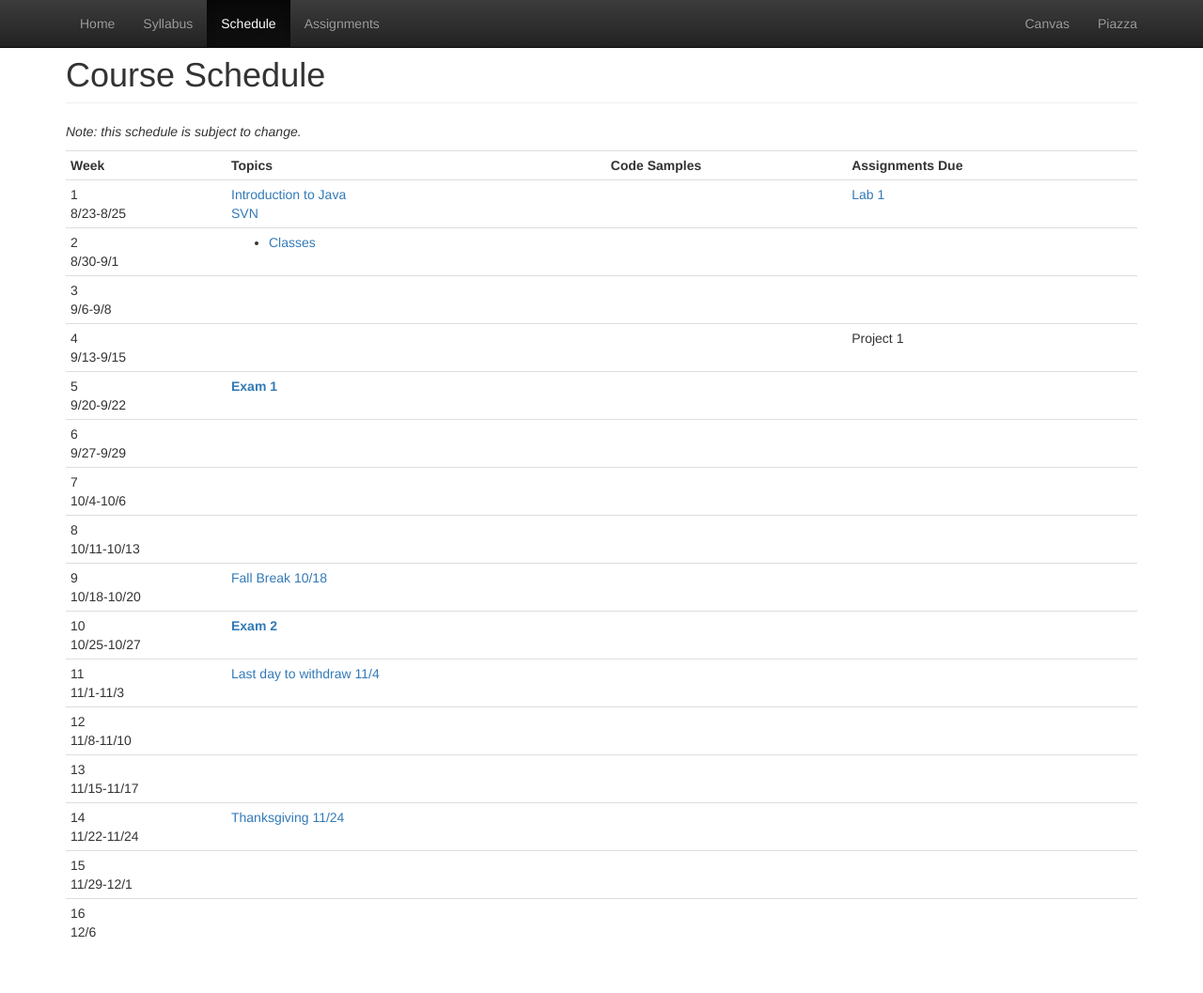
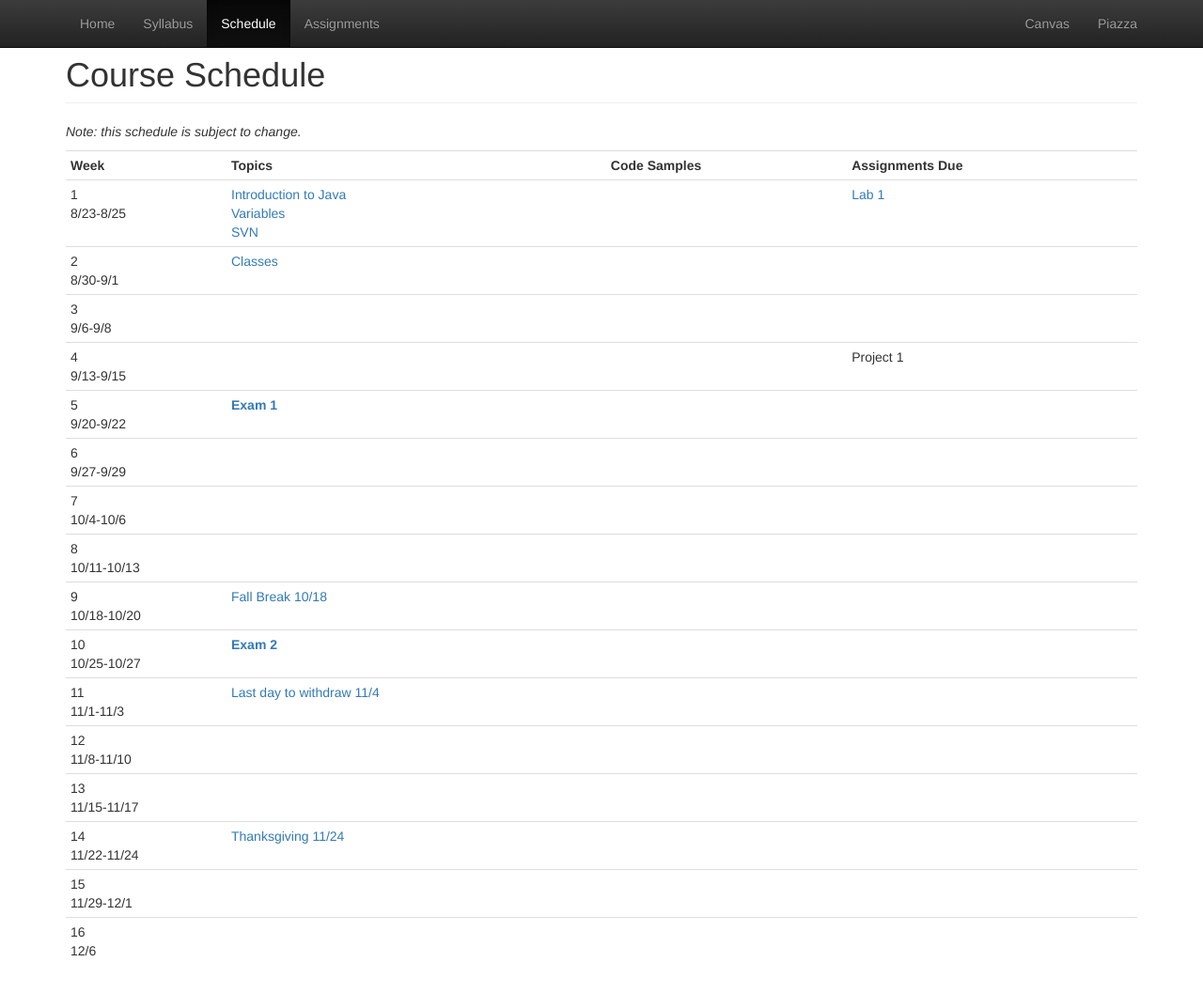
Before and after one commit to CS112-F16/cs112-f16.github.io, a Jekyll site: the page built from schedule.html, in a window 1280 px wide and 1067 px high. Shown: the top 1057 px of the window at 94% size. Built offline with Jekyll 4.4.1, drawn with Linux system fonts in a browser that asks for light colours.

Commit message:
add variables notes

```diff
--- a/schedule.html
+++ b/schedule.html
@@ -20,6 +20,7 @@
       <td>1<br/>8/23-8/25</td>
       <td>
         <a href="https://github.com/CS112-F16/notes/blob/master/intro.md">Introduction to Java</a><br/>
+        <a href="https://github.com/CS112-F16/notes/blob/master/variables.md">Variables</a><br/>
         <a href="https://github.com/CS112-F16/notes/blob/master/svn_guide.md">SVN</a>
       </td>
       <td></td>
@@ -28,9 +29,7 @@
     <tr>
       <td>2<br/>8/30-9/1</td>
       <td>
-        <ul>
-          <li><a href="https://github.com/CS112-F16/notes/blob/master/classes.md">Classes</a></li>
-        </ul>
+        <a href="https://github.com/CS112-F16/notes/blob/master/classes.md">Classes</a>
       </td>
       <td></td>
       <td></td>
```
